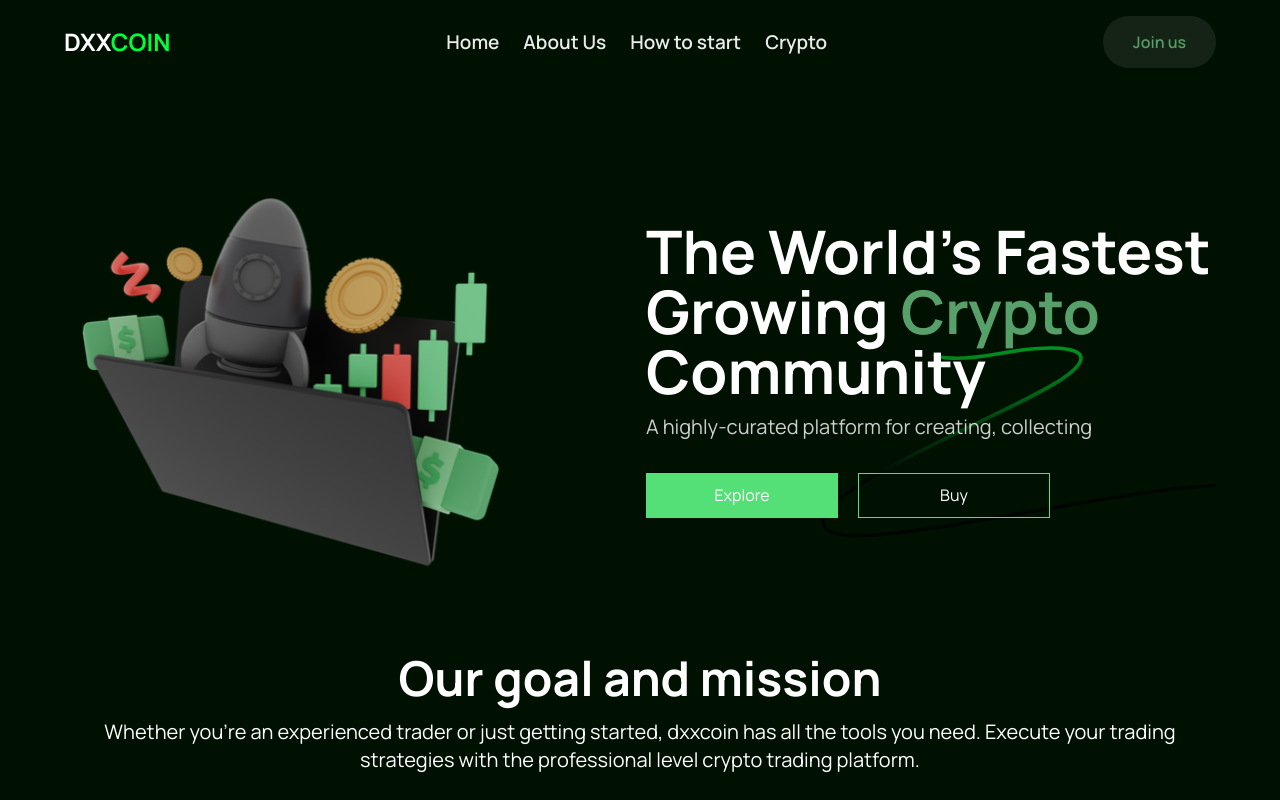
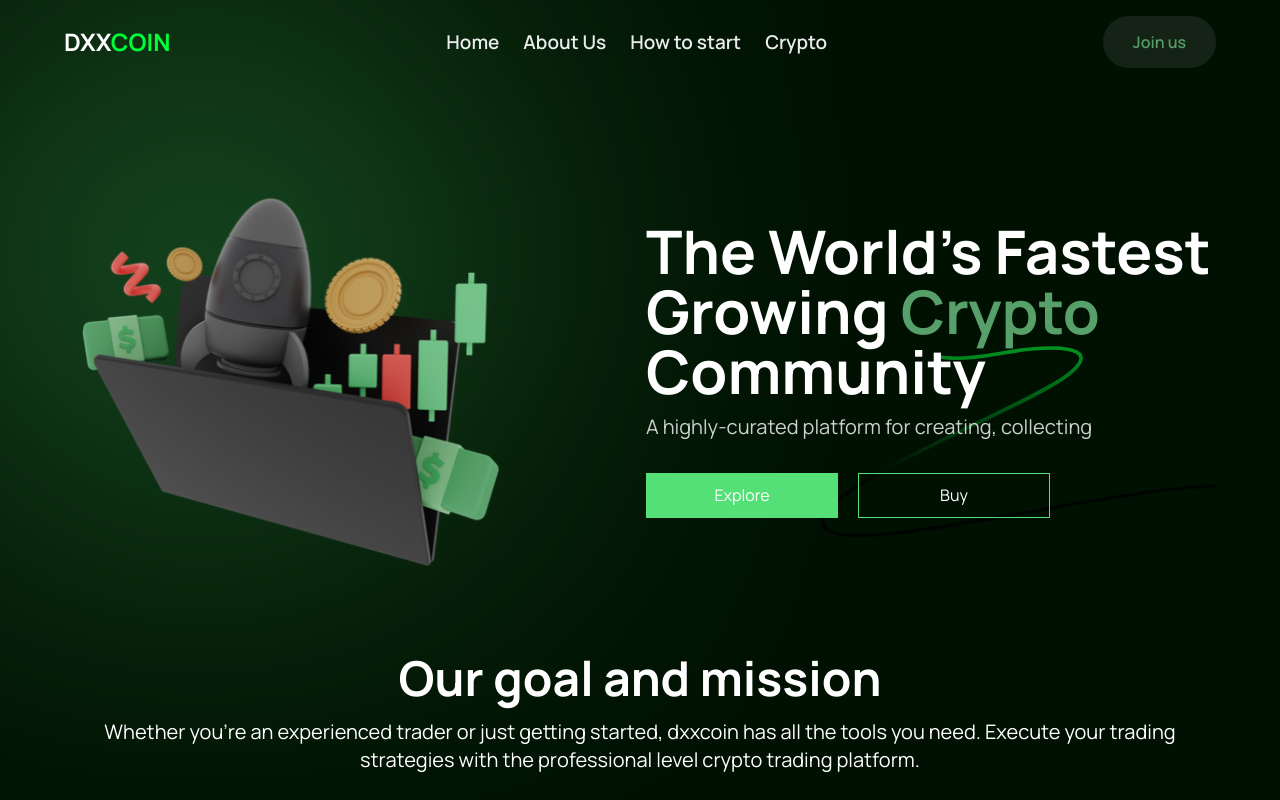
Before and after one commit to gift56/DxxCoin, a React (Vite) app: page / in a window 1280 px wide. Shown: the top 800 px of the page. Built offline with nearby package versions, Linux system fonts and the light colour scheme.

Commit message:
added blur

```diff
--- a/src/components/Advantage.jsx
+++ b/src/components/Advantage.jsx
@@ -42,7 +42,7 @@ const Advantage = () => {
           </div>
           <div className="w-full flex md:flex-row flex-col justify-center items-center gap-4">
             {walletCard.map(({ img, title, details }, i) => (
-              <div className="md:w-[35%] w-full border border-[#ffffff19] rounded-[24px] p-3 flex items-center flex-col gap-2">
+              <div key={i} className="md:w-[35%] w-full border border-[#ffffff19] rounded-[24px] p-3 flex items-center flex-col gap-2">
                 <div className="w-[166px] h-[115px]">
                   <img src={img} alt={title} className="w-full h-full" />
                 </div>
--- a/src/components/Hero.jsx
+++ b/src/components/Hero.jsx
@@ -4,7 +4,8 @@ import heroIcon from "../assets/heroIcon.svg";
 
 const Hero = () => {
   return (
-    <section id="home">
+    <section id="home relative overflow-hidden ">
+      <div className="hidden md:flex bg-[#55DF77] w-[400px] h-[300px] rounded-[50%] blur-[200px] absolute z-[-2]"></div>
       <div className="container">
         <div className="flex md:flex-row flex-col-reverse md:justify-between justify-center items-center w-full gap-3 md:overflow-hidden mt-5">
           <div className="flex-1">
--- a/src/index.css
+++ b/src/index.css
@@ -7,9 +7,6 @@
   font-family: "Manrope", sans-serif !important;
 }
 @layer components {
-  .blur {
-    @apply bg-[#55DF77] absolute rounded-[50%] blur-[150px] -z-10;
-  }
   body {
     @apply bg-[#001102] text-white;
   }
```
